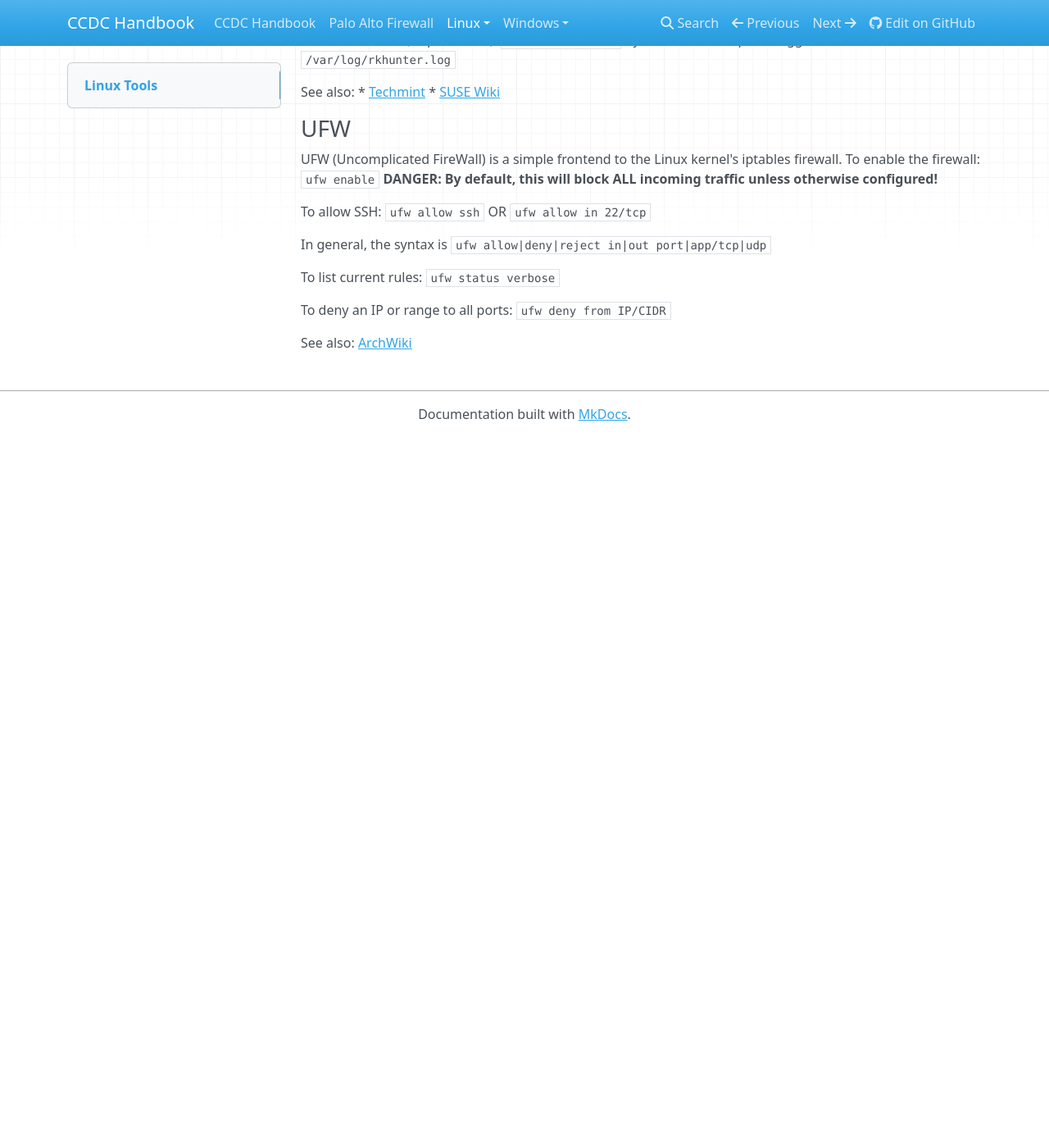
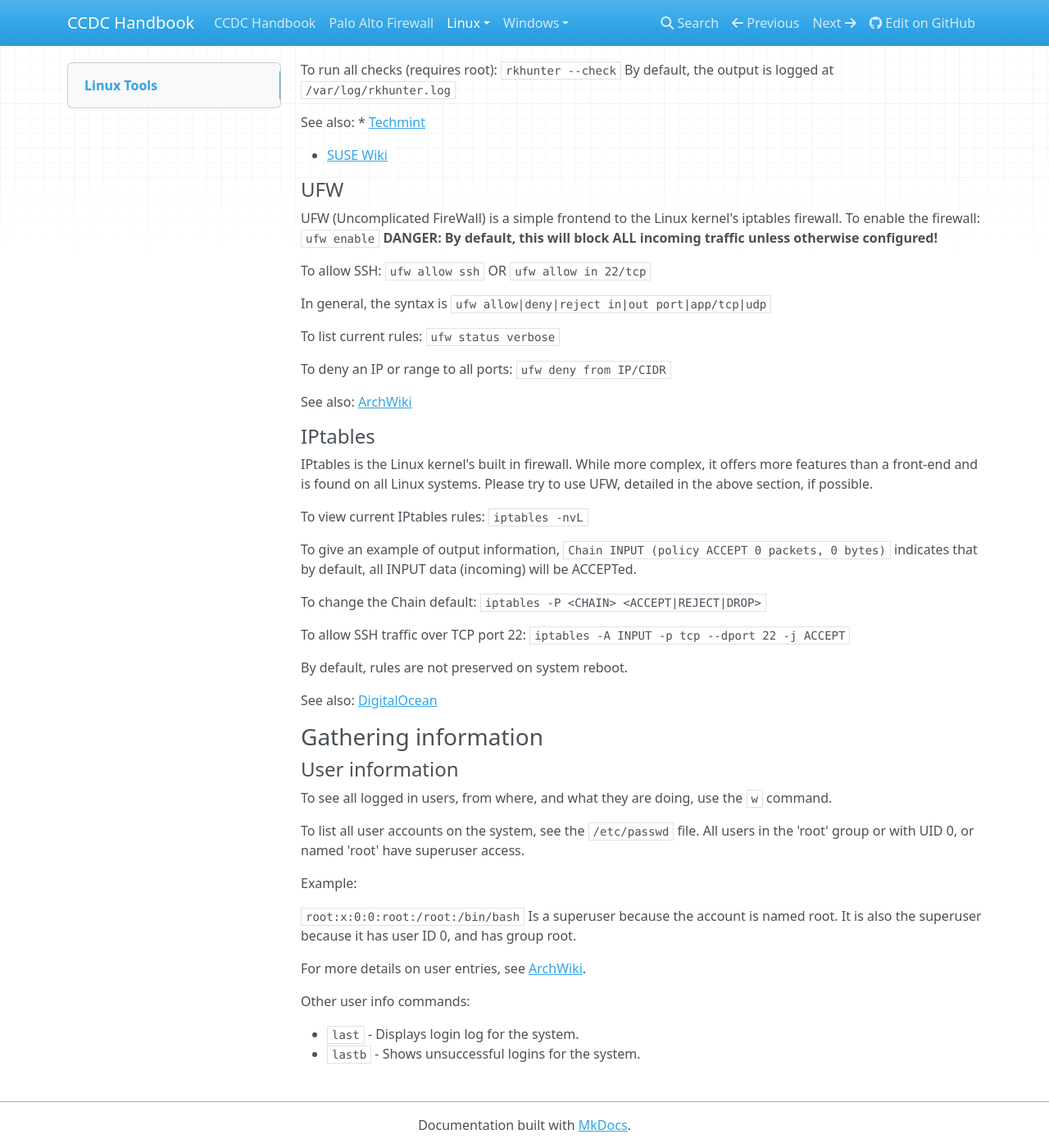
Before and after one commit to ius-csg/ccdc-handbook, an MkDocs documentation site: the page built from docs/Linux/tools.md, in a window 1280 px wide and 1400 px high, scrolled down 192 px. Shown: the whole window at 82% size. Built offline with MkDocs 1.6.1, drawn with Linux system fonts in a browser that asks for light colours; nearby versions of some CDN libraries; before the commit the page ends 900 px from its top, so only the background shows below that.

Commit message:
Add iptables, user information sections

```diff
--- a/docs/Linux/tools.md
+++ b/docs/Linux/tools.md
@@ -10,9 +12,10 @@ By default, the output is logged at `/var/log/rkhunter.log`
 
 See also:
 * [Techmint](https://www.tecmint.com/install-rootkit-hunter-scan-for-rootkits-backdoors-in-linux/)
+
 * [SUSE Wiki](https://en.opensuse.org/Rootkit_Hunter)
 
-### UFW
+#### UFW
 UFW (Uncomplicated FireWall) is a simple frontend to the Linux kernel's iptables firewall.
 To enable the firewall: `ufw enable` **DANGER: By default, this will block ALL incoming traffic unless otherwise configured!**
 
@@ -26,3 +29,39 @@ To deny an IP or range to all ports: `ufw deny from IP/CIDR`
 
 See also:
 [ArchWiki](https://wiki.archlinux.org/index.php/Uncomplicated_Firewall)
+
+#### IPtables
+IPtables is the Linux kernel's built in firewall. While more complex, it offers more features than a front-end and is found on all Linux systems. Please try to use UFW, detailed in the above section, if possible.
+
+To view current IPtables rules: `iptables -nvL`
+
+To give an example of output information, `Chain INPUT (policy ACCEPT 0 packets, 0 bytes)`
+indicates that by default, all INPUT data (incoming) will be ACCEPTed.
+
+To change the Chain default: `iptables -P <CHAIN> <ACCEPT|REJECT|DROP>`
+
+To allow SSH traffic over TCP port 22: `iptables -A INPUT -p tcp --dport 22 -j ACCEPT`
+
+By default, rules are not preserved on system reboot.
+
+See also:
+[DigitalOcean](https://www.digitalocean.com/community/tutorials/how-to-set-up-a-firewall-using-iptables-on-ubuntu-14-04)
+
+### Gathering information
+
+#### User information
+
+To see all logged in users, from where, and what they are doing, use the `w` command.
+
+To list all user accounts on the system, see the `/etc/passwd` file. All users in the 'root' group or with UID 0, or named 'root' have superuser access.
+
+Example:
+
+`root:x:0:0:root:/root:/bin/bash` Is a superuser because the account is named root. It is also the superuser because it has user ID 0, and has group root.
+
+For more details on user entries, see [ArchWiki](https://wiki.archlinux.org/index.php/Users_and_groups#User_database).
+
+Other user info commands:
+
+* `last` - Displays login log for the system.
+* `lastb` - Shows unsuccessful logins for the system.
```
Also changed, not shown: other parts of docs/Linux/tools.md (+3 -1 lines).
